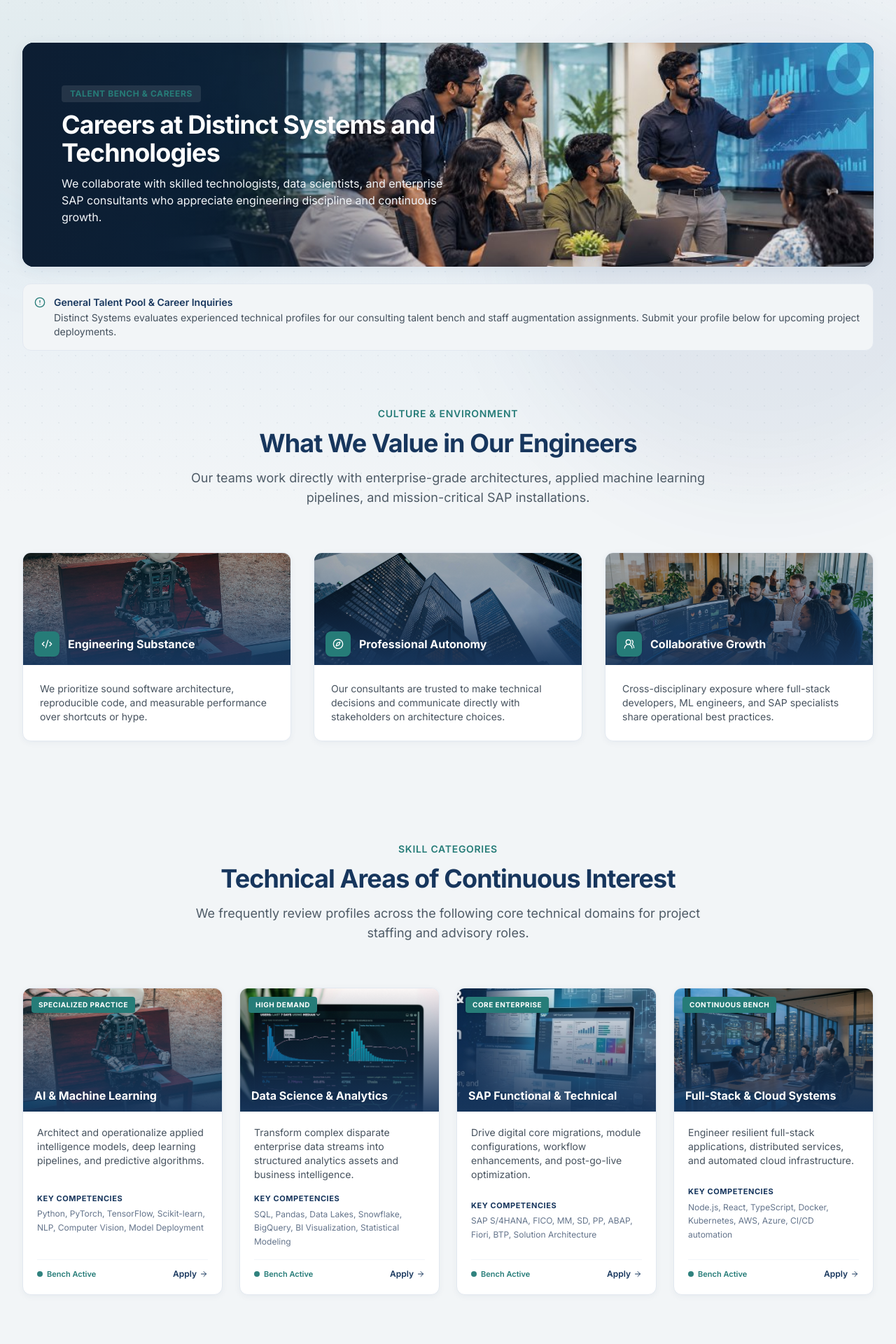
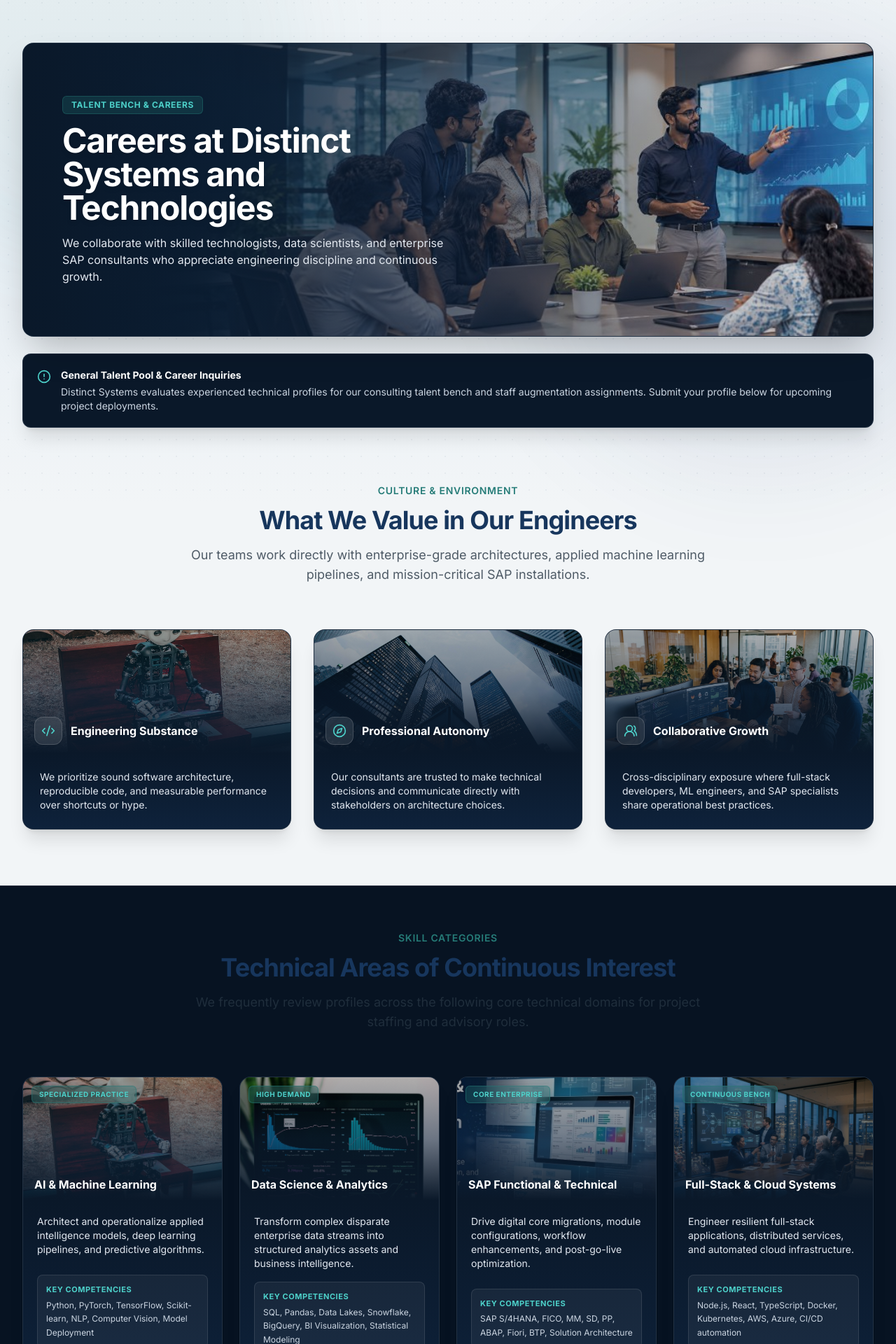
Before and after one commit to nishalbharathi16-cmyk/Distinct-Systems-and-Technologies-pvt-ltd, a React (Vite) app: page /careers in a window 1280 px wide. Shown: the part 80-2000 px from the top of the page at 70% size. Built offline with nearby package versions, Linux system fonts and the light colour scheme.

Commit message:
feat(careers): darken culture and skill cards to Enterprise Night Glass and enhance hero framing

```diff
--- a/src/pages/Careers.jsx
+++ b/src/pages/Careers.jsx
@@ -136,35 +136,35 @@ export const Careers = () => {
 
       {/* 1. Header with Attractive Hero Background */}
       <section className="max-w-7xl mx-auto px-4 sm:px-6 lg:px-8">
-        <div className="relative overflow-hidden rounded-2xl bg-[#0e223b] text-white p-8 sm:p-14 shadow-card min-h-[320px] flex items-center">
+        <div className="relative overflow-hidden rounded-2xl bg-[#0a1829] text-white p-8 sm:p-14 shadow-2xl border border-slate-700/60 min-h-[380px] sm:min-h-[420px] flex items-center">
           <div
             className="absolute inset-0 bg-cover bg-right md:bg-center"
             style={{ backgroundImage: `url('/careers-hero-bg.jpg')` }}
           />
-          {/* Subtle directional gradient so text on left is crystal clear while the engineering team & presentation on the right stay 100% sharp and vibrant */}
-          <div className="absolute inset-0 bg-gradient-to-r from-[#0d1e33] via-[#0d1e33]/70 md:via-transparent to-transparent" />
+          {/* Enhanced atmospheric dark gradient so text on left is crystal clear while the engineering team & presentation on the right stay 100% sharp and vibrant */}
+          <div className="absolute inset-0 bg-gradient-to-r from-[#0a1829]/95 via-[#0d2038]/90 md:via-[#0e223b]/65 to-black/30 md:to-transparent" />
 
-          <div className="relative z-10 max-w-xl space-y-3">
-            <span className="text-xs font-bold uppercase tracking-wider text-[#267C78] px-3 py-1 rounded bg-white/10 backdrop-blur-sm inline-block">
+          <div className="relative z-10 max-w-xl space-y-3.5">
+            <span className="text-xs font-bold uppercase tracking-wider text-[#4dd0c9] px-3 py-1 rounded-md bg-[#267C78]/25 border border-[#267C78]/40 backdrop-blur-md inline-block shadow-sm">
               Talent Bench & Careers
             </span>
-            <h1 className="text-3xl sm:text-4xl font-extrabold tracking-tight drop-shadow-sm">
+            <h1 className="text-3xl sm:text-5xl font-extrabold tracking-tight drop-shadow-md text-white">
               Careers at Distinct Systems and Technologies
             </h1>
-            <p className="text-sm sm:text-base text-slate-100 leading-relaxed drop-shadow-sm">
+            <p className="text-sm sm:text-base text-slate-200 leading-relaxed drop-shadow-sm font-normal">
               We collaborate with skilled technologists, data scientists, and enterprise SAP consultants who appreciate engineering discipline and continuous growth.
             </p>
           </div>
         </div>
 
         {/* Transparent Openings Notice */}
-        <div className="bg-[#F2F5F7] rounded-xl p-4 border border-slate-200 mt-6 flex items-start gap-3">
-          <AlertCircle className="w-4 h-4 text-[#267C78] shrink-0 mt-0.5" />
-          <div className="text-xs sm:text-sm text-[#263442]/85 space-y-0.5">
-            <span className="font-semibold text-[#17365D] block">
+        <div className="bg-[#0a1829] rounded-xl p-4 sm:p-5 border border-slate-700/60 mt-6 flex items-start gap-3.5 shadow-xl">
+          <AlertCircle className="w-5 h-5 text-[#4dd0c9] shrink-0 mt-0.5" />
+          <div className="text-xs sm:text-sm text-slate-200 space-y-1">
+            <span className="font-bold text-white block text-sm">
               General Talent Pool & Career Inquiries
             </span>
-            <p>
+            <p className="text-slate-300">
               Distinct Systems evaluates experienced technical profiles for our consulting talent bench and staff augmentation assignments. Submit your profile below for upcoming project deployments.
             </p>
           </div>
@@ -185,28 +185,28 @@ export const Careers = () => {
             return (
               <div
                 key={idx}
-                className="group relative overflow-hidden rounded-xl border border-slate-200 bg-white shadow-subtle hover:shadow-card-hover transition-all duration-300 flex flex-col"
+                className="group relative overflow-hidden rounded-2xl border border-slate-700/60 bg-[#0a1829] shadow-xl hover:shadow-2xl transition-all duration-300 flex flex-col"
               >
                 {/* Visual Header with Image and Overlay */}
-                <div className="relative h-40 overflow-hidden">
+                <div className="relative h-44 overflow-hidden">
                   <img
                     src={pillar.image}
                     alt={pillar.title}
                     className="w-full h-full object-cover group-hover:scale-105 transition-transform duration-700 ease-out"
                     loading="lazy"
                   />
-                  <div className="absolute inset-0 bg-gradient-to-t from-[#17365D]/95 via-[#17365D]/50 to-black/30" />
+                  <div className="absolute inset-0 bg-gradient-to-t from-[#0a1829] via-[#0d2038]/60 to-black/30" />
                   <div className="absolute bottom-3 left-4 right-4 flex items-center gap-3 text-white">
-                    <div className="w-9 h-9 rounded-lg bg-[#267C78] text-white flex items-center justify-center shadow shrink-0">
-                      <Icon className="w-4 h-4" />
+                    <div className="w-10 h-10 rounded-xl bg-white/10 backdrop-blur-md text-[#4dd0c9] flex items-center justify-center border border-white/15 shadow-sm shrink-0">
+                      <Icon className="w-5 h-5 text-[#4dd0c9]" />
                     </div>
                     <h4 className="text-base font-bold text-white drop-shadow-sm leading-tight">
                       {pillar.title}
                     </h4>
                   </div>
                 </div>
-                <div className="p-6 flex-1 flex flex-col justify-between">
-                  <p className="text-xs sm:text-sm text-[#263442]/85 leading-relaxed">
+                <div className="p-6 flex-1 flex flex-col justify-between bg-gradient-to-b from-[#0a1829] to-[#0e223b]">
+                  <p className="text-xs sm:text-sm text-slate-200 leading-relaxed">
                     {pillar.desc}
                   </p>
                 </div>
@@ -217,19 +217,21 @@ export const Careers = () => {
       </section>
 
       {/* 3. Core Skill Domains with Individual Directly Relevant Background Images */}
-      <section className="bg-[#F2F5F7] py-16">
+      <section className="bg-[#071322] py-16 border-y border-slate-800">
         <div className="max-w-7xl mx-auto px-4 sm:px-6 lg:px-8">
-          <SectionHeading
-            eyebrow="Skill Categories"
-            title="Technical Areas of Continuous Interest"
-            description="We frequently review profiles across the following core technical domains for project staffing and advisory roles."
-          />
+          <div className="text-white">
+            <SectionHeading
+              eyebrow="Skill Categories"
+              title="Technical Areas of Continuous Interest"
+              description="We frequently review profiles across the following core technical domains for project staffing and advisory roles."
+            />
+          </div>
 
           <div className="grid grid-cols-1 sm:grid-cols-2 lg:grid-cols-4 gap-6">
             {SKILL_DOMAINS.map((domain) => (
               <div
                 key={domain.id}
-                className="group bg-white rounded-xl border border-slate-200 overflow-hidden shadow-subtle hover:shadow-card-hover transition-all duration-300 flex flex-col"
+                className="group bg-[#0a1829] rounded-2xl border border-slate-700/60 overflow-hidden shadow-xl hover:shadow-2xl transition-all duration-300 flex flex-col"
               >
                 {/* Individual Background Image Header */}
                 <div className="relative h-44 overflow-hidden">
@@ -239,8 +241,8 @@ export const Careers = () => {
                     className="w-full h-full object-cover group-hover:scale-105 transition-transform duration-700 ease-out"
                     loading="lazy"
                   />
-                  <div className="absolute inset-0 bg-gradient-to-t from-[#17365D]/95 via-[#17365D]/50 to-transparent" />
-                  <span className="absolute top-3 left-3 text-[10px] font-bold uppercase tracking-wider text-white bg-[#267C78] px-2.5 py-1 rounded shadow">
+                  <div className="absolute inset-0 bg-gradient-to-t from-[#0a1829] via-[#0d2038]/60 to-black/30" />
+                  <span className="absolute top-3 left-3 text-[10px] font-bold uppercase tracking-wider text-[#4dd0c9] bg-[#267C78]/30 border border-[#267C78]/50 px-2.5 py-1 rounded-md backdrop-blur-md shadow">
                     {domain.badge}
                   </span>
                   <h4 className="absolute bottom-3 left-4 right-4 text-base font-bold text-white drop-shadow-sm leading-snug">
@@ -249,26 +251,26 @@ export const Careers = () => {
                 </div>
 
                 {/* Card Content */}
-                <div className="p-5 flex-1 flex flex-col justify-between space-y-4">
-                  <p className="text-xs sm:text-sm text-[#263442]/85 leading-relaxed">
+                <div className="p-5 flex-1 flex flex-col justify-between space-y-4 bg-gradient-to-b from-[#0a1829] to-[#0e223b]">
+                  <p className="text-xs sm:text-sm text-slate-200 leading-relaxed">
                     {domain.description}
                   </p>
-                  <div>
-                    <span className="text-[11px] font-bold uppercase tracking-wider text-[#17365D] block mb-1">
+                  <div className="bg-white/5 p-3 rounded-lg border border-white/10">
+                    <span className="text-[11px] font-bold uppercase tracking-wider text-[#4dd0c9] block mb-1">
                       Key Competencies
                     </span>
-                    <p className="text-xs text-slate-500 leading-relaxed">
+                    <p className="text-xs text-slate-300 leading-relaxed">
                       {domain.skills}
                     </p>
                   </div>
-                  <div className="pt-3 border-t border-slate-100 flex items-center justify-between">
-                    <span className="text-[11px] font-semibold text-[#267C78] flex items-center gap-1.5">
-                      <span className="w-2 h-2 rounded-full bg-[#267C78] animate-pulse"></span>
+                  <div className="pt-3 border-t border-slate-700/60 flex items-center justify-between">
+                    <span className="text-[11px] font-semibold text-[#4dd0c9] flex items-center gap-1.5">
+                      <span className="w-2 h-2 rounded-full bg-[#4dd0c9] animate-pulse"></span>
                       Bench Active
                     </span>
                     <a
                       href="#apply"
-                      className="text-xs font-semibold text-[#17365D] hover:text-[#267C78] inline-flex items-center gap-1 transition-colors"
+                      className="text-xs font-semibold text-white hover:text-[#4dd0c9] inline-flex items-center gap-1 transition-colors"
                     >
                       <span>Apply</span>
                       <ArrowRight className="w-3 h-3" />
@@ -285,14 +287,14 @@ export const Careers = () => {
       <section id="apply" className="max-w-4xl mx-auto px-4 sm:px-6 lg:px-8">
         <div className="relative overflow-hidden rounded-2xl border border-slate-200 bg-white shadow-card">
           {/* Form Top Banner with attractive background image */}
-          <div className="relative bg-[#17365D] text-white p-6 sm:p-8 overflow-hidden">
+          <div className="relative bg-[#0a1829] text-white p-6 sm:p-8 overflow-hidden border-b border-slate-700/60">
             <div
-              className="absolute inset-0 bg-cover bg-center opacity-30"
+              className="absolute inset-0 bg-cover bg-center opacity-40"
               style={{ backgroundImage: `url('/industries/enterprise.jpg')` }}
             />
-            <div className="absolute inset-0 bg-gradient-to-r from-[#17365D]/95 via-[#17365D]/85 to-transparent" />
+            <div className="absolute inset-0 bg-gradient-to-r from-[#0a1829]/95 via-[#0d2038]/85 to-transparent" />
             <div className="relative z-10 space-y-1.5">
-              <span className="text-xs font-bold uppercase tracking-wider text-[#267C78] px-2.5 py-1 rounded bg-white/10 inline-block">
+              <span className="text-xs font-bold uppercase tracking-wider text-[#4dd0c9] px-2.5 py-1 rounded-md bg-[#267C78]/25 border border-[#267C78]/40 inline-block">
                 General Career Inquiry
               </span>
               <h3 className="text-xl sm:text-2xl font-bold text-white">
@@ -395,6 +397,7 @@ export const Careers = () => {
                     <option value="Data Science & BI">Data Science & Advanced Analytics</option>
                     <option value="SAP S/4HANA Implementation">SAP S/4HANA & ERP Modules</option>
                     <option value="Technology Consulting">Technology Consulting & Architecture</option>
+                    <option value="Education & Digital Learning">Education & Digital Learning Systems</option>
                     <option value="Full-Stack Engineering">Full-Stack Software Development</option>
                     <option value="Cloud & DevOps">Cloud Infrastructure & DevOps</option>
                   </select>
```
